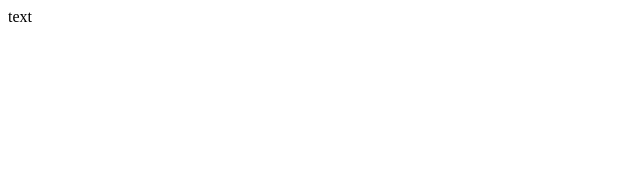
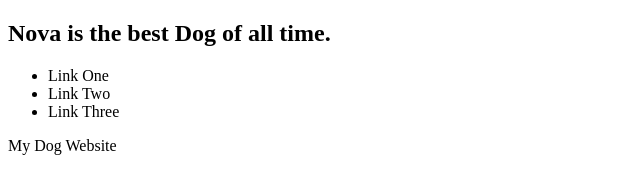
Before and after one commit to nkkinkade/html-demo-1, a plain HTML site: page index.html in a window 1280 px wide. Shown: the whole page, without its empty margins (0-640 px from the left). Drawn offline with Linux system fonts and the light colour scheme.

Commit message:
add html 5 elements to index

```diff
--- a/index.html
+++ b/index.html
@@ -10,9 +10,35 @@
 
     <body>
 
-        text
+       <nav>
+        <h1>Nova is the best Dog of all time.</h1>
+        <!-- h2, h3, h4, h5, h6-->
+        <ul>
+            <li>Link One</li>
+            <li>Link Two</li>
+            <li>Link Three</li>
+        </ul>
 
 
+       </nav>
+
+
+
+       <main>
+           <!-- This is an html comment -->
+           <!-- this is an html element -->
+        <p>My Dog Website</p>
+
+
+
+       </main>
+
+
+
+
+       <footer>
+
+       </footer>
 
 
 
```
